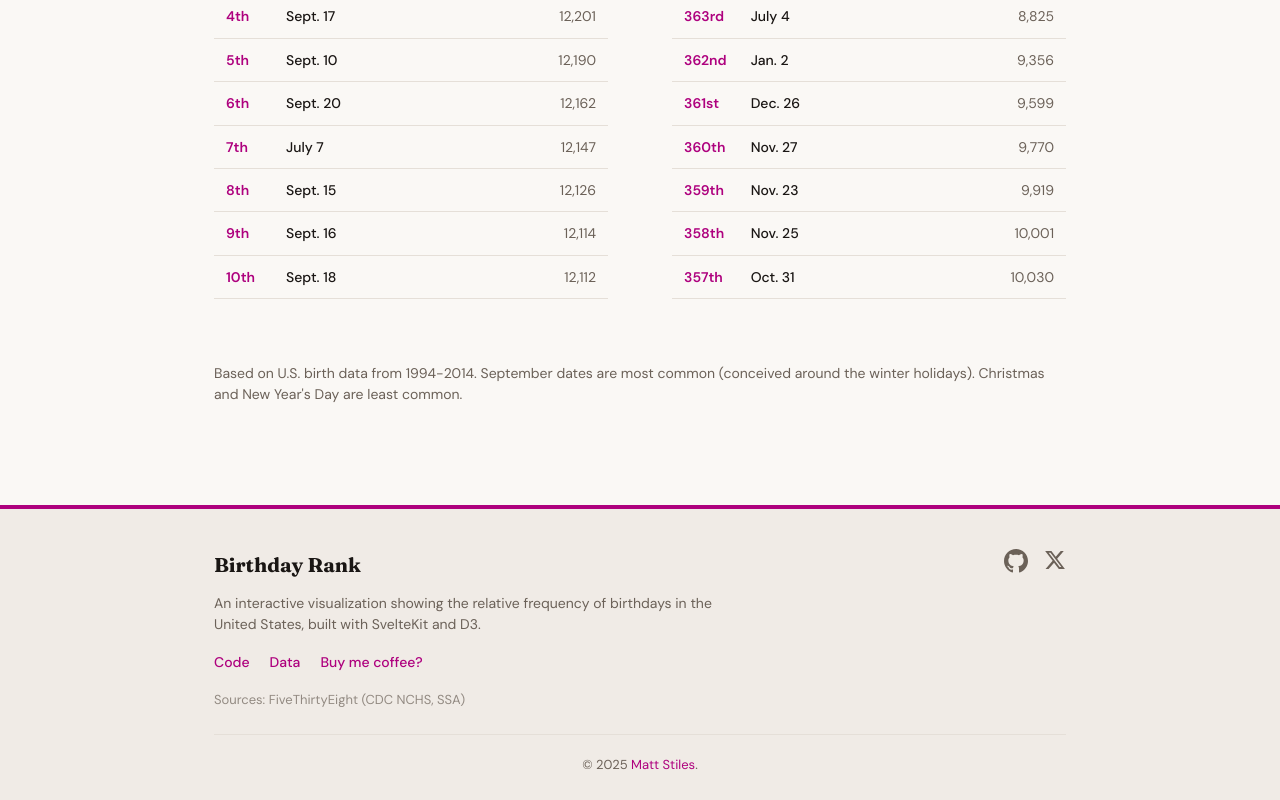
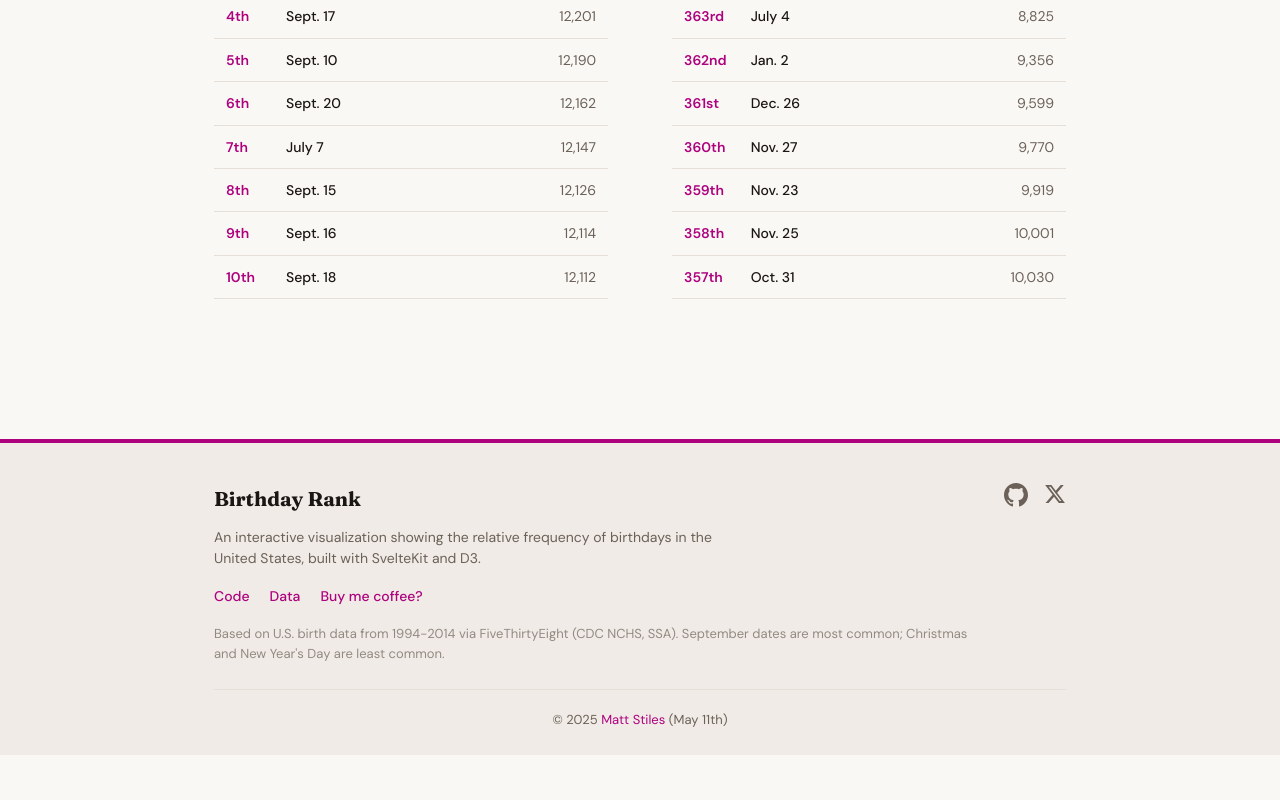
Before and after one commit to stiles/birthdays, a SvelteKit app: page / in a window 1280 px wide. Shown: the part 2324-3124 px from the top of the page. After the commit the page ends 3079 px from the top, so only its background shows below. Built offline with nearby package versions, Linux system fonts and the light colour scheme.

Commit message:
refactor: move source note into footer, remove separate notes section

```diff
--- a/src/lib/components/Footer.svelte
+++ b/src/lib/components/Footer.svelte
@@ -16,7 +16,7 @@
 					<a href="https://buymeacoffee.com/mattstiles" class="footer-link" target="_blank" rel="noopener noreferrer">Buy me coffee?</a>
 				</div>
 				<div class="footer-meta">
-					Sources: FiveThirtyEight (CDC NCHS, SSA)
+					Based on U.S. birth data from 1994-2014 via FiveThirtyEight (CDC NCHS, SSA). September dates are most common; Christmas and New Year's Day are least common.
 				</div>
 			</div>
 			<div class="footer-social">
@@ -33,7 +33,7 @@
 			</div>
 		</div>
 		<div class="footer-bottom">
-			<p class="footer-copyright">&copy; {currentYear} <a href="https://mattstiles.me">Matt Stiles</a>.</p>
+			<p class="footer-copyright">&copy; {currentYear} <a href="https://mattstiles.me">Matt Stiles</a> (May 11th)</p>
 		</div>
 	</div>
 </footer>
--- a/src/routes/+page.svelte
+++ b/src/routes/+page.svelte
@@ -149,13 +149,6 @@
 	<section class="tables-section">
 		<RankingTables {data} />
 	</section>
-
-	<div class="notes">
-		<p class="footnote">
-			Based on U.S. birth data from 1994-2014. September dates are most common
-			(conceived around the winter holidays). Christmas and New Year's Day are least common.
-		</p>
-	</div>
 </main>
 
 <Footer />
@@ -221,15 +214,4 @@
 	.tables-section {
 		margin-bottom: 40px;
 	}
-
-	.notes {
-		padding-top: 24px;
-	}
-
-	.footnote {
-		font-size: 14px;
-		color: var(--color-text-muted);
-		margin: 0;
-		line-height: 1.5;
-	}
 </style>
```
